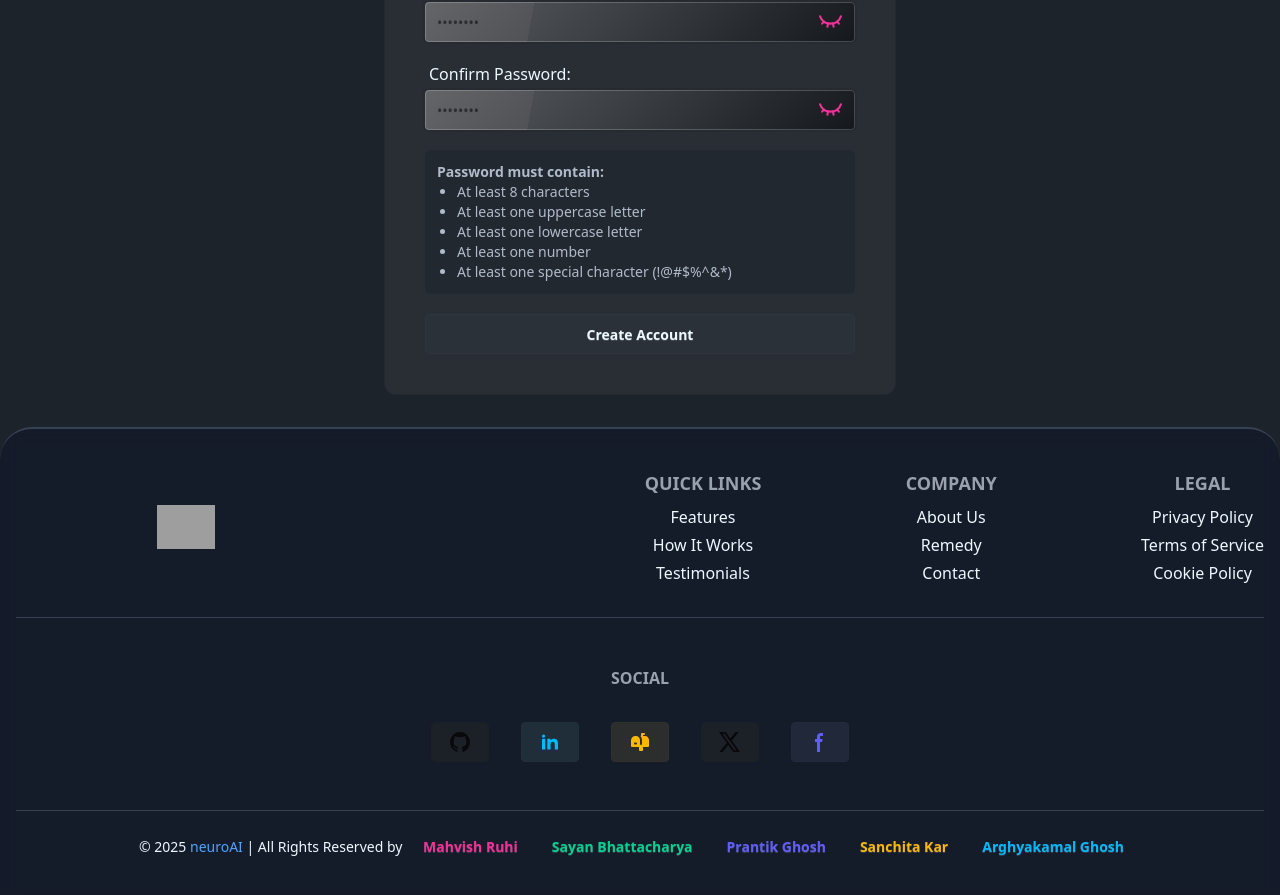
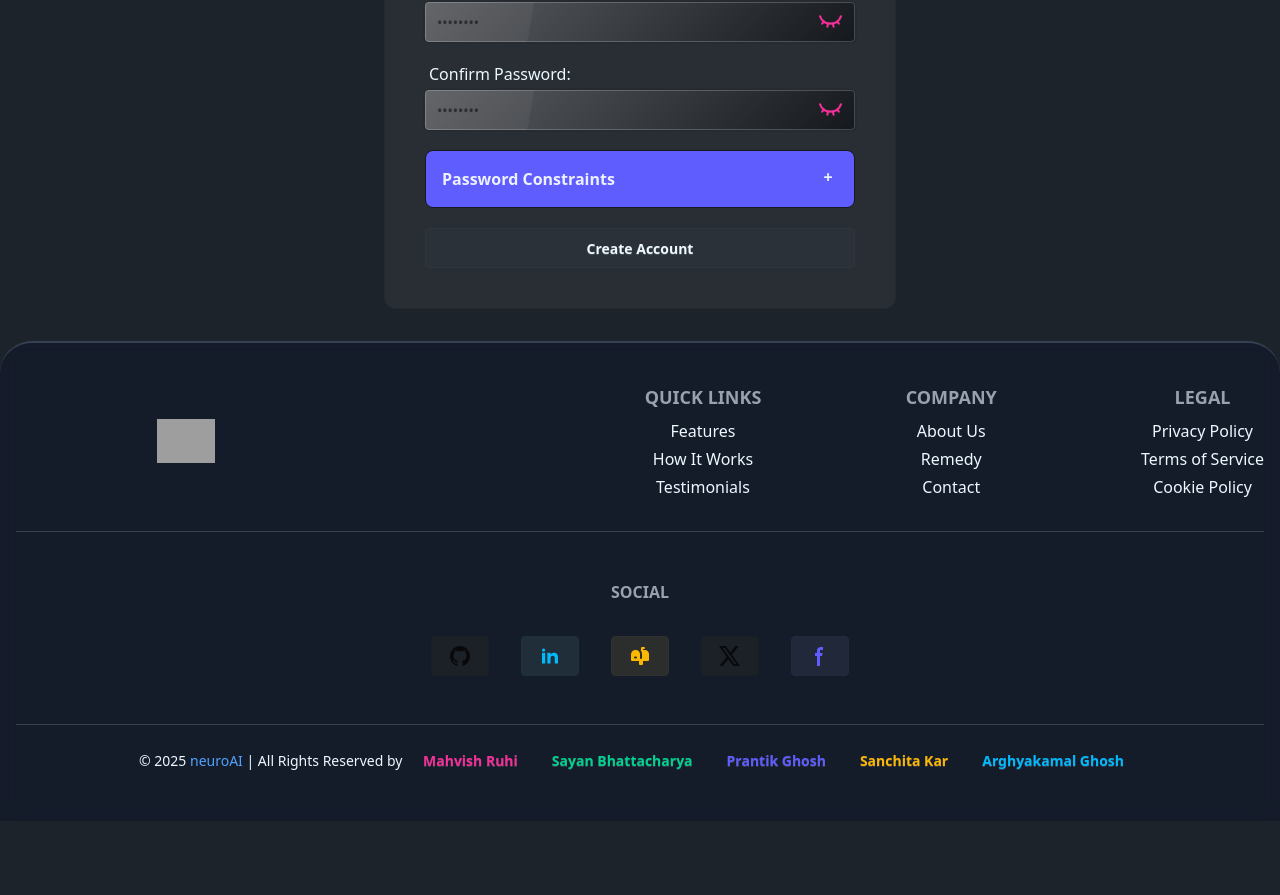
Before and after one commit to TBS96/neuroAI-client, a React (Vite) app: page /signup in a window 1280 px wide. Shown: the part 945-1840 px from the top of the page. After the commit the page ends 1766 px from the top, so only its background shows below. Built offline with nearby package versions, Linux system fonts and the light colour scheme; grey boxes are pictures that could not be loaded.

Commit message:
feat: add collapsible section for password constraints in Signup component
Signed-off-by: TBS96 <9tbs6@proton.me>

```diff
--- a/src/components/Signup.jsx
+++ b/src/components/Signup.jsx
@@ -139,6 +139,10 @@ function Signup() {
                             </button>
                         </div>
 
+                        <div tabIndex={0} className="collapse collapse-plus bg-base-100 border-base-300 border">
+                            <input type="checkbox" className='peer' />
+                            <div className="collapse-title font-semibold bg-primary text-primary-content peer-checked:bg-secondary peer-checked:text-secondary-content">Password Constraints</div>
+                            <div className="collapse-content bg-primary text-primary-content peer-checked:bg-secondary peer-checked:text-secondary-content">
                                 <div className="text-sm text-base-content/70 bg-base-100/50 p-3 rounded-md">
                                     <p className='font-bold'>Password must contain:</p>
                                     <ul className="list-disc pl-5">
@@ -149,6 +153,9 @@ function Signup() {
                                         <li>At least one special character (!@#$%^&*)</li>
                                     </ul>
                                 </div>
+                            </div>
+                        </div>
+
                         <Button type='submit' className='w-full'>
                             Create Account
                         </Button>
```
Lines whose indentation alone changed are shown as unchanged.
